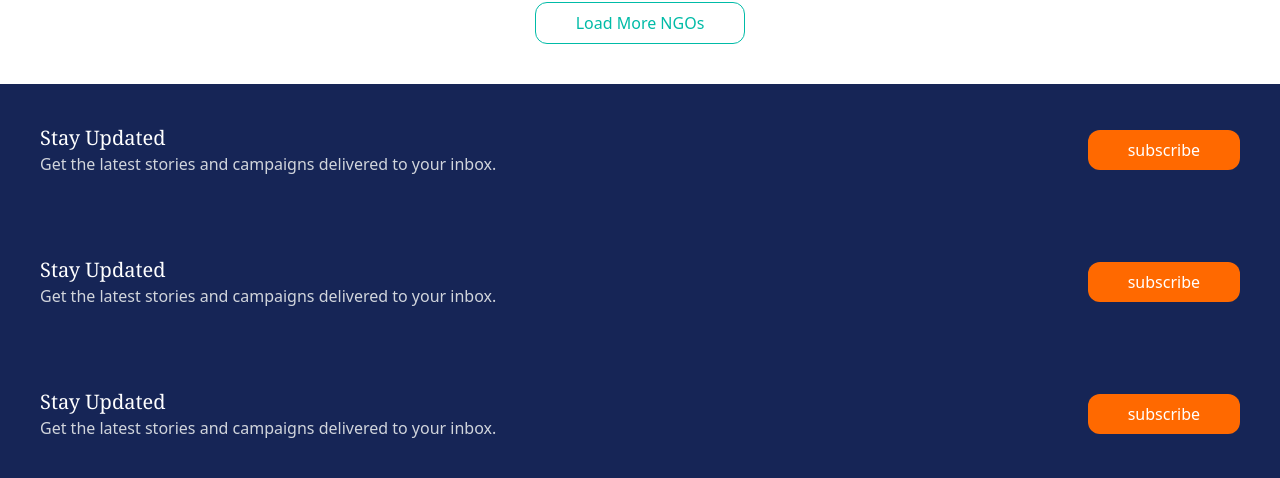
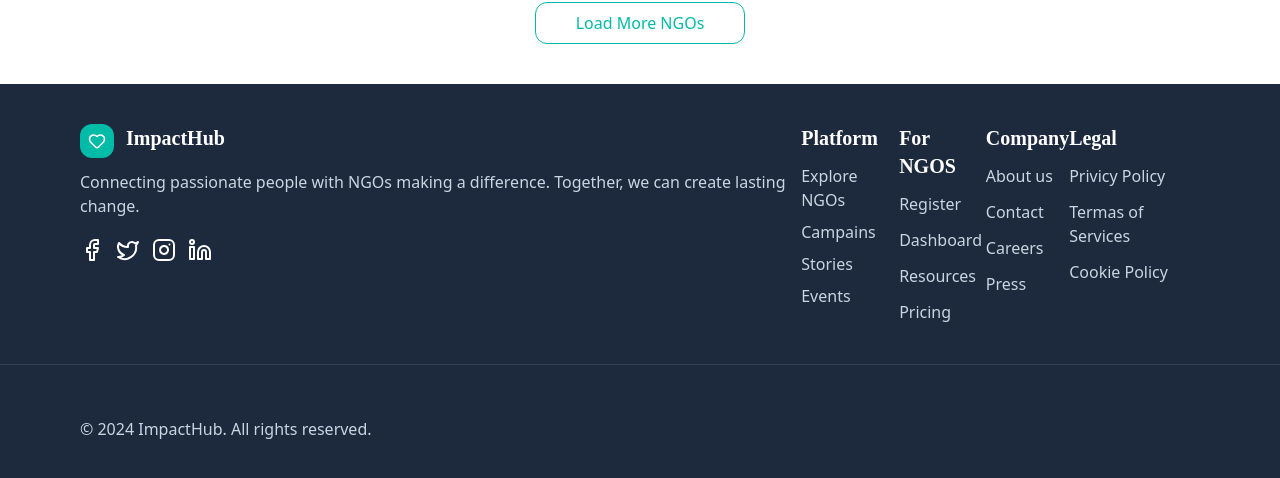
Before and after one commit to himathace/GiveHope, a Next.js app: page /explore in a window 1280 px wide. Shown: the part 802-1280 px from the top of the page. Built offline with nearby package versions, Linux system fonts and the light colour scheme; no server answers.

Commit message:
add ngo profile page and fix login page validations

```diff
--- a/app/components/footer.tsx
+++ b/app/components/footer.tsx
@@ -0,0 +1,58 @@
+import { Facebook } from 'lucide-react';
+import { Twitter } from 'lucide-react';
+import { Instagram } from 'lucide-react';
+import { Linkedin } from 'lucide-react';
+import { Heart } from 'lucide-react';
+
+export default function Footer(){
+    return(
+        <div className='mt-10 bg-slate-800'>
+            <div className='flex py-10 px-20 justify-between  text-white border-b border-gray-700'>
+                <div>
+                    <div className='flex gap-x-3'>
+                        <Heart className='bg-teal-500 p-2 rounded-xl' size={34}/>
+                        <p className='text-xl font-times font-bold'>ImpactHub</p>
+                    </div>
+                    <p className='mt-3 font-normal text-slate-300'>Connecting passionate people with NGOs making a difference. Together, we can create lasting change.</p>
+                    <div className='flex gap-x-3 mt-5'>
+                        <Facebook />
+                        <Twitter />
+                        <Instagram />
+                        <Linkedin />
+                    </div>
+                </div>
+                <div>
+                    <p className='text-xl font-times font-bold'>Platform</p>
+                    <p className='mt-3 font-normal text-slate-300'>Explore NGOs</p>
+                    <p className='mt-2 font-normal text-slate-300'>Campains</p>
+                    <p className='mt-2 font-normal text-slate-300'>Stories</p>
+                    <p className='mt-2 font-normal text-slate-300'>Events</p>
+                </div>
+                <div>
+                    <p className='text-xl font-times font-bold'>For NGOS</p>
+                    <p className='mt-3 font-normal text-slate-300'>Register</p>
+                    <p className='mt-3 font-normal text-slate-300'>Dashboard</p>
+                    <p className='mt-3 font-normal text-slate-300'>Resources</p>
+                    <p className='mt-3 font-normal text-slate-300'>Pricing</p>
+                </div>
+                <div>
+                    <p className='text-xl font-times font-bold'>Company</p>
+                    <p className='mt-3 font-normal text-slate-300'>About us</p>
+                    <p className='mt-3 font-normal text-slate-300'>Contact</p>
+                    <p className='mt-3 font-normal text-slate-300'>Careers</p>
+                    <p className='mt-3 font-normal text-slate-300'>Press</p>
+                </div>
+                <div>
+                    <p className='text-xl font-times font-bold'>Legal</p>
+                    <p className='mt-3 font-normal text-slate-300'>Privicy Policy</p>
+                    <p className='mt-3 font-normal text-slate-300'>Termas of Services</p>
+                    <p className='mt-3 font-normal text-slate-300'>Cookie Policy</p>
+                </div>
+            </div>
+            <div className='flex  py-10 px-20  justify-between items-center text-white '>
+                <p className='mt-3 font-normal text-slate-300'>© 2024 ImpactHub. All rights reserved.</p>
+            </div>
+        </div>
+
+    )
+}
--- a/app/dashboard/page.jsx
+++ b/app/dashboard/page.tsx
@@ -12,7 +12,7 @@ export default async function Dashboard(){
         return <h1 className="h-screen flex items-center">not authenticated ????</h1>
     }
 
-    const user=await getuserdetails(sesssion.userid)
+    const user=await getuserdetails((sesssion as { userid: string }).userid)
 
     return(
 
--- a/app/explore/page.tsx
+++ b/app/explore/page.tsx
@@ -2,6 +2,8 @@ import { Heart } from 'lucide-react';
 import Image from "next/image";
 import { Users } from 'lucide-react';
 import { MapPin } from 'lucide-react';
+
+
 
 
 export default async function ExploreNGOpage(){
@@ -79,38 +81,9 @@ export default async function ExploreNGOpage(){
                     <button className='px-10 py-2 rounded-xl bg-white border border-teal-500 text-teal-500'>Load More NGOs</button>
                 </div>
             </div>
-            <div>
-                <div className='flex  mt-10 p-10 justify-between items-center text-white bg-blue-950'>
-                    <div>
-                        <p className='text-xl font-serif'>Stay Updated</p>
-                        <p className='text-gray-300'>Get the latest stories and campaigns delivered to your inbox.</p>
-                    </div>
-                    <div className='flex gap-x-3'>
-                        <input type='text' className='h-10 rounded-xl'/>
-                        <button className='px-10 py-2 bg-orange-500 rounded-xl'>subscribe</button>
-                    </div>
-                </div>
-                <div className='flex p-10 justify-between items-center text-white bg-blue-950'>
-                    <div>
-                        <p className='text-xl font-serif'>Stay Updated</p>
-                        <p className='text-gray-300'>Get the latest stories and campaigns delivered to your inbox.</p>
-                    </div>
-                    <div className='flex gap-x-3'>
-                        <input type='text' className='h-10 rounded-xl'/>
-                        <button className='px-10 py-2 bg-orange-500 rounded-xl'>subscribe</button>
-                    </div>
-                </div>
-                <div className='flex p-10 justify-between items-center text-white bg-blue-950'>
-                    <div>
-                        <p className='text-xl font-serif'>Stay Updated</p>
-                        <p className='text-gray-300'>Get the latest stories and campaigns delivered to your inbox.</p>
-                    </div>
-                    <div className='flex gap-x-3'>
-                        <input type='text' className='h-10 rounded-xl'/>
-                        <button className='px-10 py-2 bg-orange-500 rounded-xl'>subscribe</button>
-                    </div>
-                </div>
-            </div>
+
+
+
         </div>
 
     )
--- a/app/layout.tsx
+++ b/app/layout.tsx
@@ -3,6 +3,7 @@ import { Geist, Geist_Mono } from "next/font/google";
 import "./globals.css";
 import { Heart } from 'lucide-react';
 import NavBar from "./components/navbar";
+import Footer from "./components/footer";
 
 const geistSans = Geist({
   variable: "--font-geist-sans",
@@ -29,6 +30,7 @@ export default function RootLayout({
       <body className={`${geistSans.variable} ${geistMono.variable} antialiased`} >
         <NavBar />
         {children}
+        <Footer />
       </body>
     </html>
   );
--- a/app/login/page.tsx
+++ b/app/login/page.tsx
@@ -4,58 +4,18 @@ import { Heart } from 'lucide-react';
 import { useState } from 'react';
 import registeruser from './RegisterAction';
 import Link from 'next/link';
+import { useActionState } from 'react';
 
 
 
 export default  function Login(){
 
-    const [email,setemail]=useState("")
-    const [password,setpassword]=useState("")
-    const [validations,setvalidations]=useState("")
-
-    // async function senddata(){
-
-        // const results=await signIn("credentials",{
-        //     email:email,
-        //     password:password,
-        //     redirect:false
-        // })
-        // if(results?.error){
-        //     setvalidations("Invalid Email or Password")
-        //     // Clear input fields on validation error
-        //     setemail("")
-        //     setpassword("")
-        // }
-        // else if(results?.ok){
-        //     // Clear validation errors on success
-        //     // setvalidations("")
-        //     alert("welcome")
-        // }
-
-    //     const userdata=await fetch("/api/auth/login",{
-    //         method:"POST",
-    //         headers:{
-    //             "content-type":"application/json"
-    //         },
-    //         body:JSON.stringify({
-    //             email:email,
-    //             password:password
-    //         })
-    //     })
-    //     const data=await userdata.json()
-
-    //     if(data.success){
-    //         window.location.href = "/"
-    //     } else {
-    //         setvalidations(data.message)
-    //     }
-    // }
-
+    const [state,actionfunction,ispending]=useActionState(registeruser,null)
 
 
     return(
 
-        <form action={registeruser}>
+        <form action={actionfunction}>
             <div className='h-screen flex items-center justify-center bg-slate-50'>
                 <div className='shadow p-6 flex flex-col w-2/7 rounded-2xl bg-white'>
                     <div className='flex justify-center'>
@@ -67,10 +27,10 @@ export default  function Login(){
                     <p className='mt-5 flex justify-center text-3xl font-times'>Welcome Back</p>
                     <p className='text-sm text-gray-600 flex justify-center'>Sign in to continue your journey</p>
                     <p className='mt-5'>Email</p>
-                    <input type='text' name='email'  className={` "border border-red-500 placeholder:text-red-500 text-sm" } font-light mt-2 border border-gray-500 h-9 rounded-lg px-2`}  />
+                    <input type='text' name='email'  className={` font-light mt-2 text-sm   h-9 rounded-lg px-2 ${state?.message ? "border border-red-500 placeholder:text-red-500" : "border border-gray-500 " }`} placeholder={state?.message ? state.message : 'You@gmail.com'} />
                     <p className='mt-3'>Password</p>
-                    <input type='password' name='password'  className={` "border border-red-500 placeholder:text-red-500 text-sm" } font-light mt-2 border border-gray-500 h-9 rounded-lg px-2`}/>
-                    <button className='mt-5 bg-linear-to-r from-teal-600 to-teal-500 h-10  rounded-xl text-sm text-white font-medium'>Sign in</button>
+                    <input type='password' name='password' className={` font-light mt-2 text-sm  h-9 rounded-lg px-2 ${state?.message ? "border border-red-500 placeholder:text-red-500" : "border border-gray-500 " }`} placeholder={state?.message ? state.message : '*********'}/>
+                    <button className='mt-5 bg-linear-to-r from-teal-600 to-teal-500 h-10  rounded-xl text-sm text-white font-medium' disabled={ispending}>Sign in</button>
                     <p className='mt-2 text-sm text-gray-500 flex justify-center gap-x-2'>Dont have an account <Link className='text-teal-500' href="/register">sign up</Link> </p>
                 </div>
             </div>
--- /dev/null
+++ b/app/ngo/[id]/page.tsx
@@ -0,0 +1,51 @@
+import Image from "next/image"
+
+export default async function Profile({ params }: { params: { id: string } }){
+    const {id}=await params
+
+    return (
+        <div className="flex flex-col">
+            <div className="h-100 relative">
+                <Image src="/explore.jpg" alt="image" fill className="absolute object-cover" />
+                 <div className="absolute inset-0 bg-linear-to-t from-black/70 to-transparent"></div>
+                <div className="absolute bottom-0 mx-20 my-10">
+                    <div className="flex">
+                        <p>Environment</p>
+                        <p>verified</p>
+                    </div>
+                    <p className="text-white text-5xl font-times font-bold">Ocean Guardians</p>
+                    <p className="text-slate-300 text-lg font-serif">Protecting marine ecosystems through community-driven conservation efforts.</p>
+                </div>
+            </div>
+            <div className="flex bg-slate-100">
+
+                <div className="flex-2 m-10 gap-y-5 flex flex-col">
+
+                    <div className="shadow p-5 rounded-2xl bg-white">
+                        <p className="text-2xl font-serif font-medium">About us</p>
+                        <p className="text-slate-600 mt-2 font-normal">Ocean Guardians is a non-profit organization dedicated to preserving our oceans and marine life. Founded in 2010, we have been at the forefront of marine conservation, working with local communities, scientists, and policymakers to protect vulnerable marine ecosystems. Our initiatives include beach cleanups, coral reef restoration, marine wildlife protection programs, and educational outreach to schools and communities.</p>
+
+                    </div>
+                    <div className="shadow p-5 rounded-2xl bg-white">
+                        <p className="text-2xl font-serif font-medium">Active Campaigns</p>
+                        <p>Ocean Guardians is a non-profit organization dedicated to preserving our oceans and marine life. Founded in 2010, we have been at the forefront of marine conservation, working with local communities, scientists, and policymakers to protect vulnerable marine ecosystems. Our initiatives include beach cleanups, coral reef restoration, marine wildlife protection programs, and educational outreach to schools and communities.</p>
+
+                    </div>
+                    <div className="shadow p-5 rounded-2xl bg-white">
+                        <p className="text-2xl font-serif font-medium">Our Stories</p>
+                        <p>Ocean Guardians is a non-profit organization dedicated to preserving our oceans and marine life. Founded in 2010, we have been at the forefront of marine conservation, working with local communities, scientists, and policymakers to protect vulnerable marine ecosystems. Our initiatives include beach cleanups, coral reef restoration, marine wildlife protection programs, and educational outreach to schools and communities.</p>
+
+                    </div>
+                </div>
+                <div className="flex-1 mt-10 mr-10 ">
+
+                    <div className="shadow p-5 rounded-2xl bg-white">
+                        <p>About us</p>
+                        <p>Ocean Guardians is a non-profit organization dedicated to preserving our oceans and marine life. Founded in 2010, we have been at the forefront of marine conservation, working with local communities, scientists, and policymakers to protect vulnerable marine ecosystems. Our initiatives include beach cleanups, coral reef restoration, marine wildlife protection programs, and educational outreach to schools and communities.</p>
+                    </div>
+                </div>
+            </div>
+
+        </div>
+    )
+}
```
Also changed, not shown: app/login/RegisterAction.ts (+4 -4 lines), proxy.ts (+13 -13 lines).
